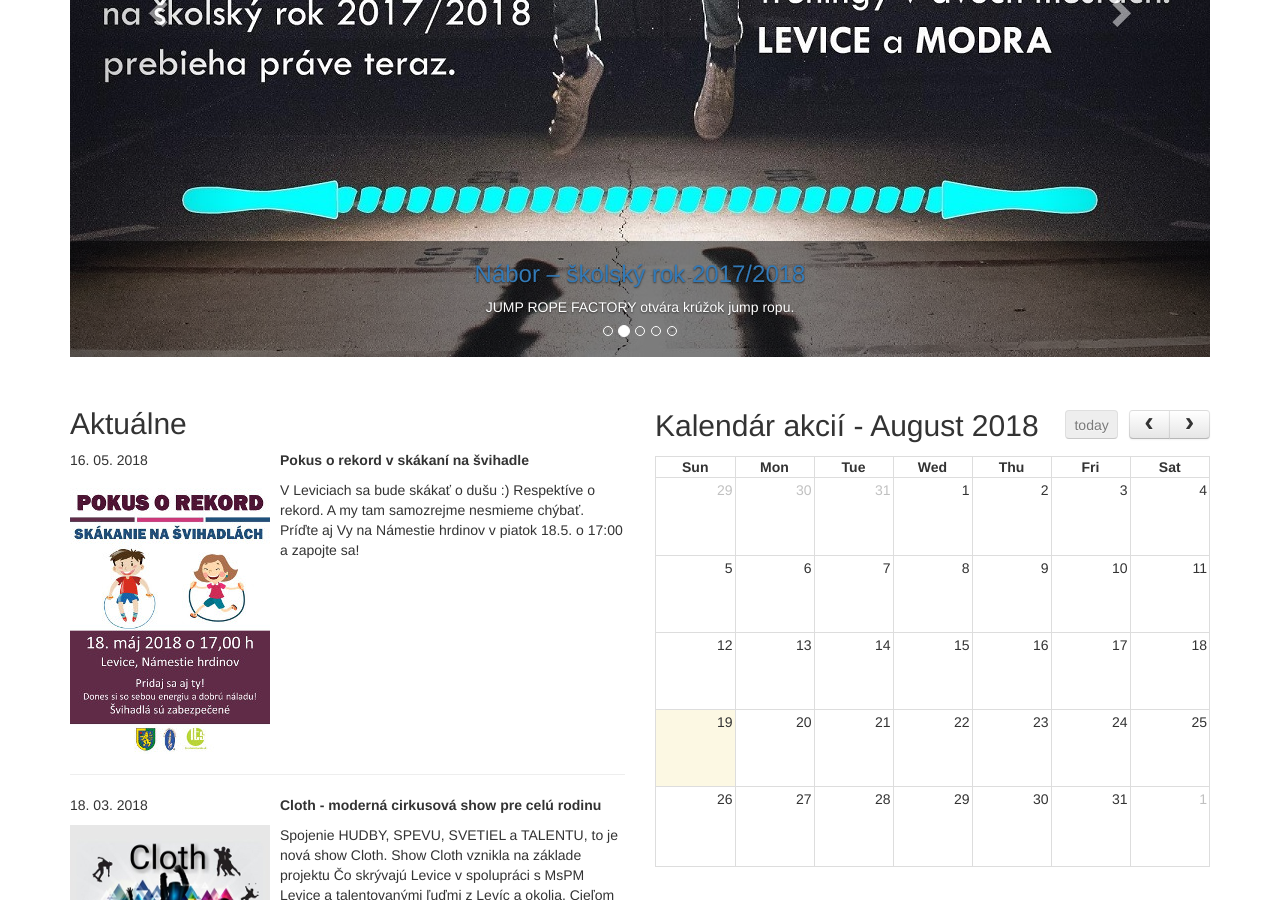
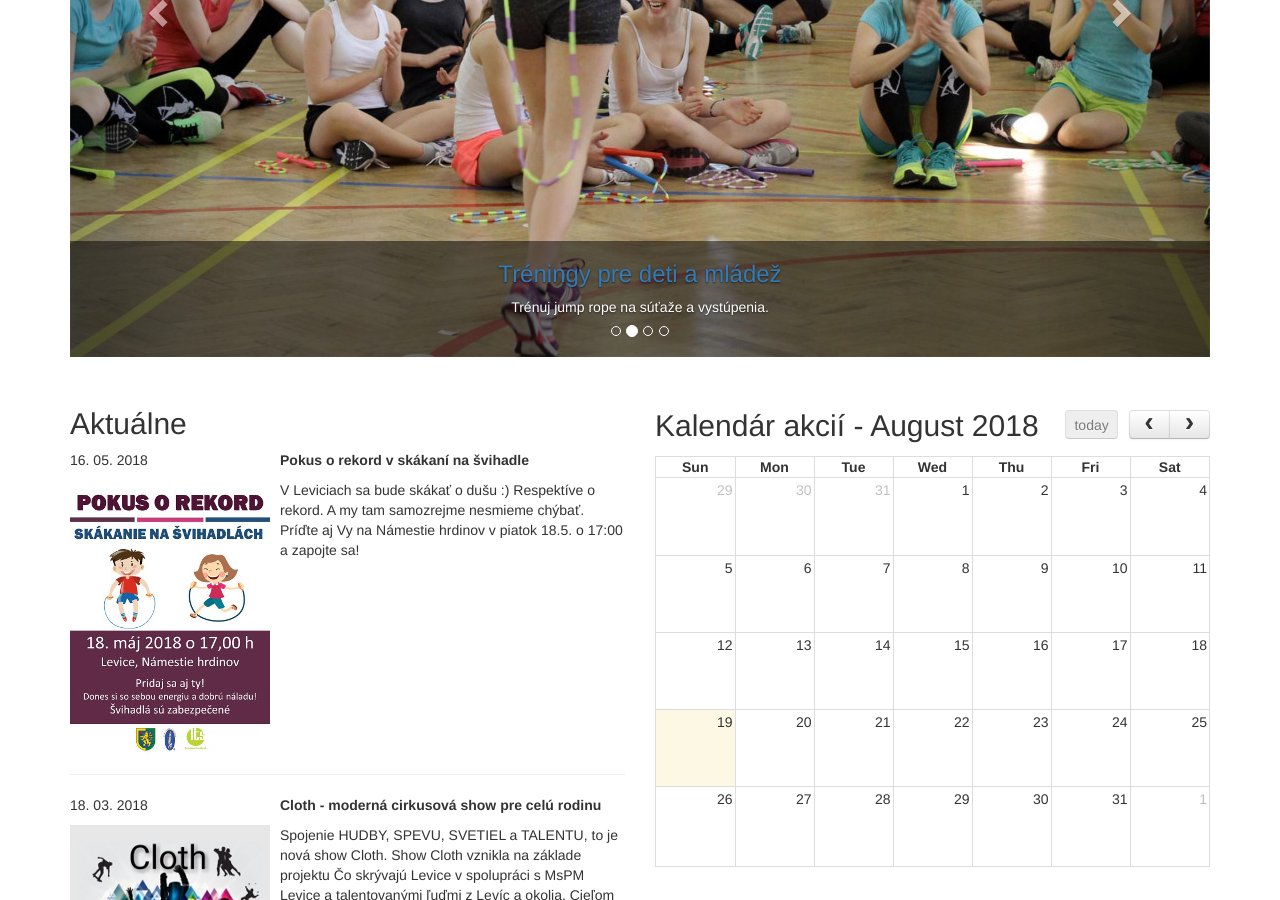
Before and after one commit to dejvo/dejvo.github.io, a Jekyll site: the page built from index.html, in a window 1280 px wide and 900 px high, scrolled down 454 px. Built offline with Jekyll 4.4.1, drawn with Linux system fonts in a browser that asks for light colours; nearby versions of some CDN libraries; library files that are not in the unit come from our copies; the list of posts is cut into pages by our own code; comment, search, counter and statistics services are not loaded.

Commit message:
Small home page changes

```diff
--- a/index.html
+++ b/index.html
@@ -10,20 +10,12 @@
     <li data-target="#myCarousel" data-slide-to="1"></li>
     <li data-target="#myCarousel" data-slide-to="2"></li>
     <li data-target="#myCarousel" data-slide-to="3"></li>
-    <li data-target="#myCarousel" data-slide-to="4"></li>
   </ol>
 
   <!-- Wrapper for slides -->
   <div class="carousel-inner" role="listbox">
+
     <div class="item active">
-      <img src="/img/2-percenta.jpg" alt="2 percentá z dane">
-      <div class="carousel-caption">
-        <h3><a href="{% post_url 2018-01-29-dan %}">Venuj svoje 2 % OZ JUMP ROPE FACTORY</a></h3>
-        <p></p>
-      </div>
-    </div>
-
-    <div class="item">
       <img src="/img/nabor-2017.jpg" alt="Nábor">
       <div class="carousel-caption">
         <h3><a href="{% post_url 2017-09-05-nabor %}">Nábor – školský rok 2017/2018</a></h3>
```
Also changed, not shown: other parts of index.html (+2 -2 lines), _data/albums.yml (+4 -4 lines).
